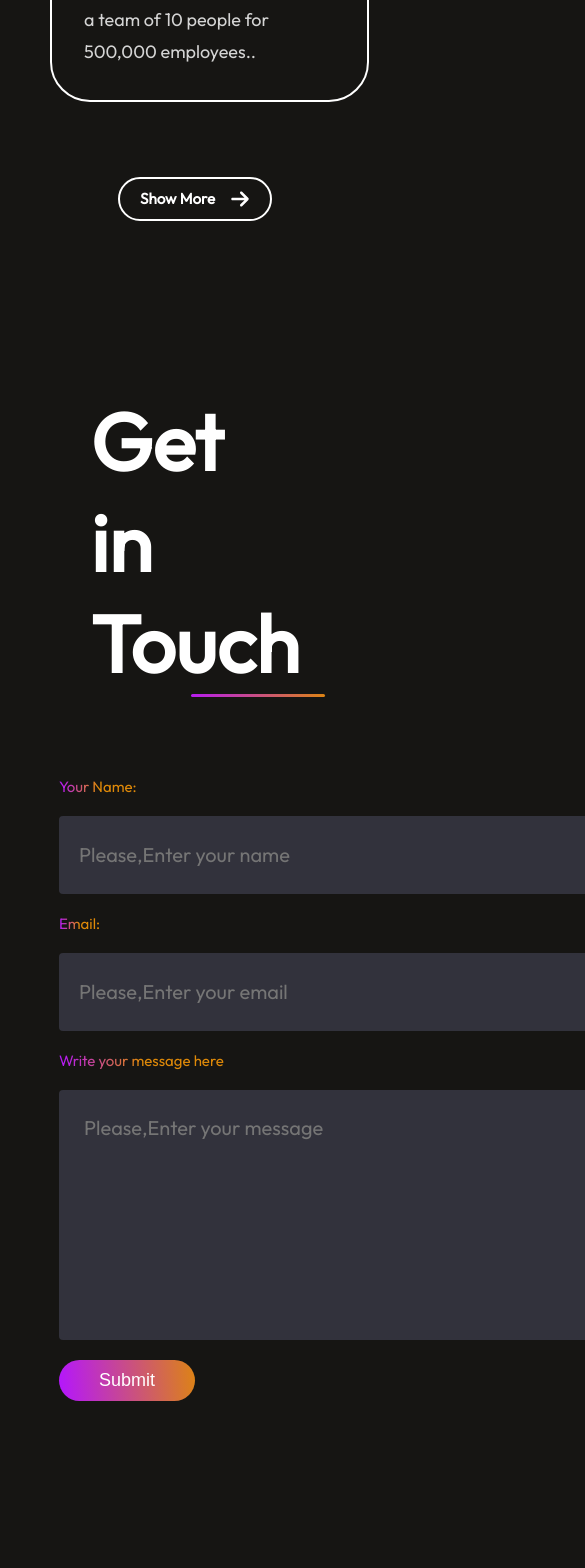
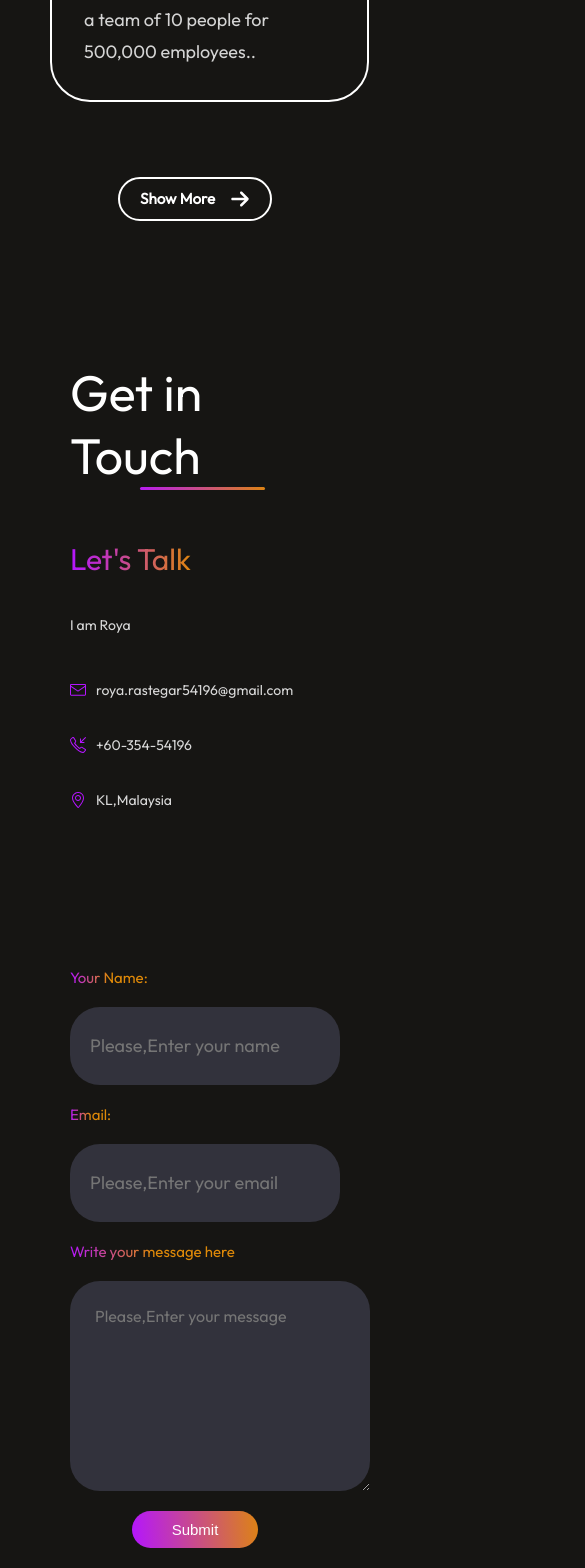
Before and after one commit to RoyaRastegar/my-portfolio-react, a React (Vite) app: page / in a window 390 px wide. Shown: the part 5931-7499 px from the top of the page, 585 px wide, since content can reach past the window. Before the commit the page ends 7402 px from the top, so only its background shows below. Built offline with nearby package versions, Linux system fonts and the light colour scheme.

Commit message:
add contact responsive

```diff
--- a/src/components/Contact/Contact.css
+++ b/src/components/Contact/Contact.css
@@ -107,3 +107,50 @@
   transform: scale(1.1);
   transition: 0.3s;
 }
+@media (max-width: 768px) {
+  .contact {
+    align-items: start;
+    gap: 50px;
+    margin: 50px 70px;
+  }
+
+  .contact-title h1 {
+    padding: 0;
+    font-size: 50px;
+    font-weight: 400;
+  }
+  .contact-title hr {
+    margin-left: 70px;
+  }
+  .contact-sections {
+    flex-direction: column;
+  }
+  .contact-left h1 {
+    font-size: 30px;
+  }
+  .contact-left p {
+    font-size: 14px;
+  }
+  .contact-details {
+    gap: 20px;
+  }
+  .contact-right label {
+    font-size: 15px;
+  }
+  .contact-right input {
+    width: 100%;
+    font-size: 18px;
+    border-radius: 30px;
+  }
+  .contact-right textarea {
+    width: 100%;
+    font-size: 16px;
+    border-radius: 30px;
+  }
+  .contact-submit {
+    padding: 10px 40px;
+    border-radius: 40px;
+    font-size: 15px;
+    margin: 0 auto;
+  }
+}
```
